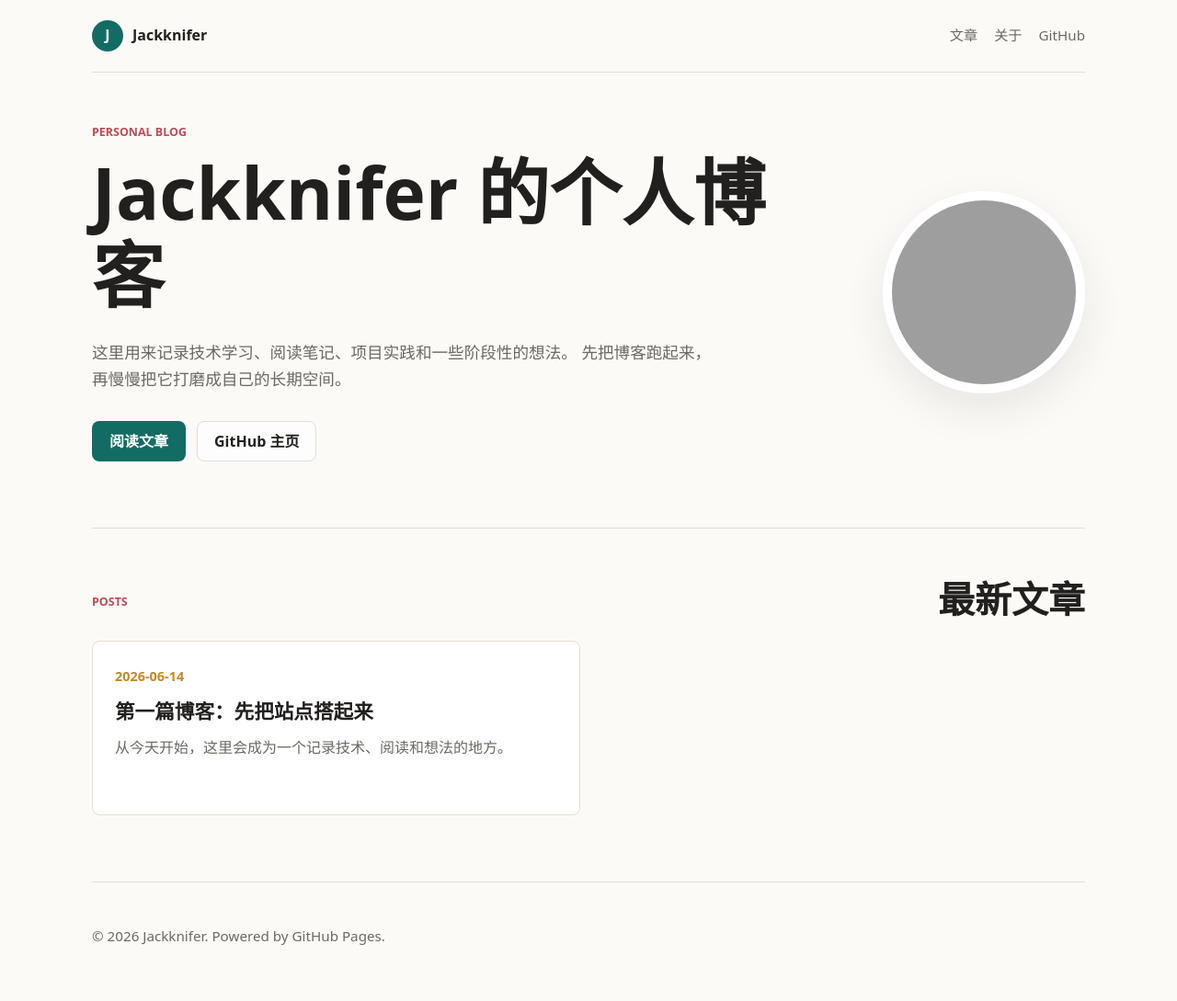
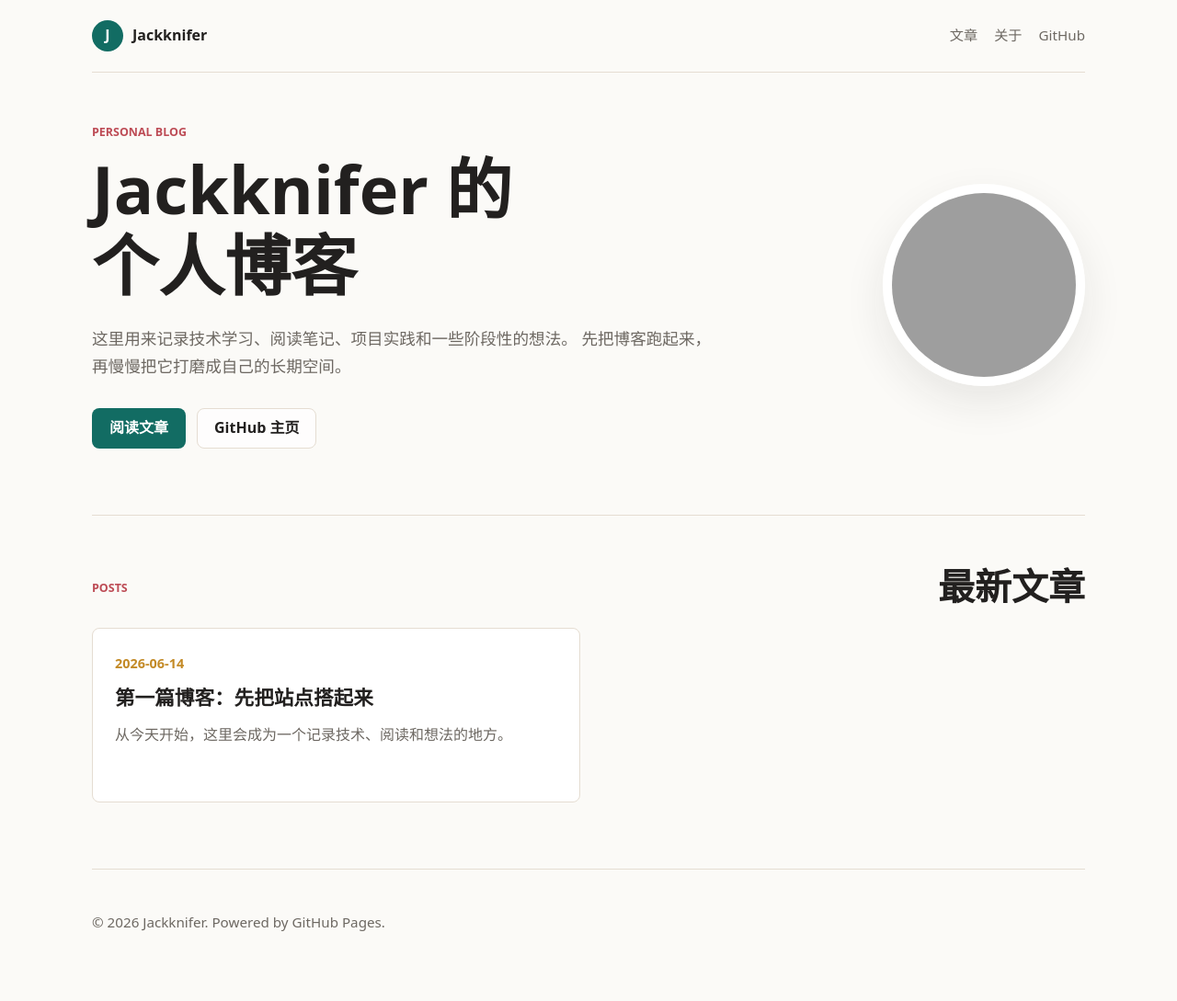
Before and after one commit to Jackknifer/Jackknifer.github.io, a Jekyll site: the page built from index.html, in a window 1280 px wide. Shown: the whole page at 92% size. Built offline with Jekyll 4.4.1, drawn with Linux system fonts in a browser that asks for light colours; grey boxes are pictures that could not be loaded.

Commit message:
Improve hero title wrapping

```diff
--- a/assets/css/style.css
+++ b/assets/css/style.css
@@ -115,7 +115,11 @@ h3 {
 
 .hero h1 {
   max-width: 760px;
-  font-size: clamp(2.4rem, 7vw, 4.9rem);
+  font-size: clamp(2.35rem, 6vw, 4.5rem);
+}
+
+.hero h1 span {
+  display: block;
 }
 
 .hero-text {
--- a/index.html
+++ b/index.html
@@ -6,7 +6,10 @@ title: 首页
 <section class="hero">
   <div class="hero-copy">
     <p class="eyebrow">Personal Blog</p>
-    <h1>Jackknifer 的个人博客</h1>
+    <h1>
+      <span>Jackknifer 的</span>
+      <span>个人博客</span>
+    </h1>
     <p class="hero-text">
       这里用来记录技术学习、阅读笔记、项目实践和一些阶段性的想法。
       先把博客跑起来，再慢慢把它打磨成自己的长期空间。
```
